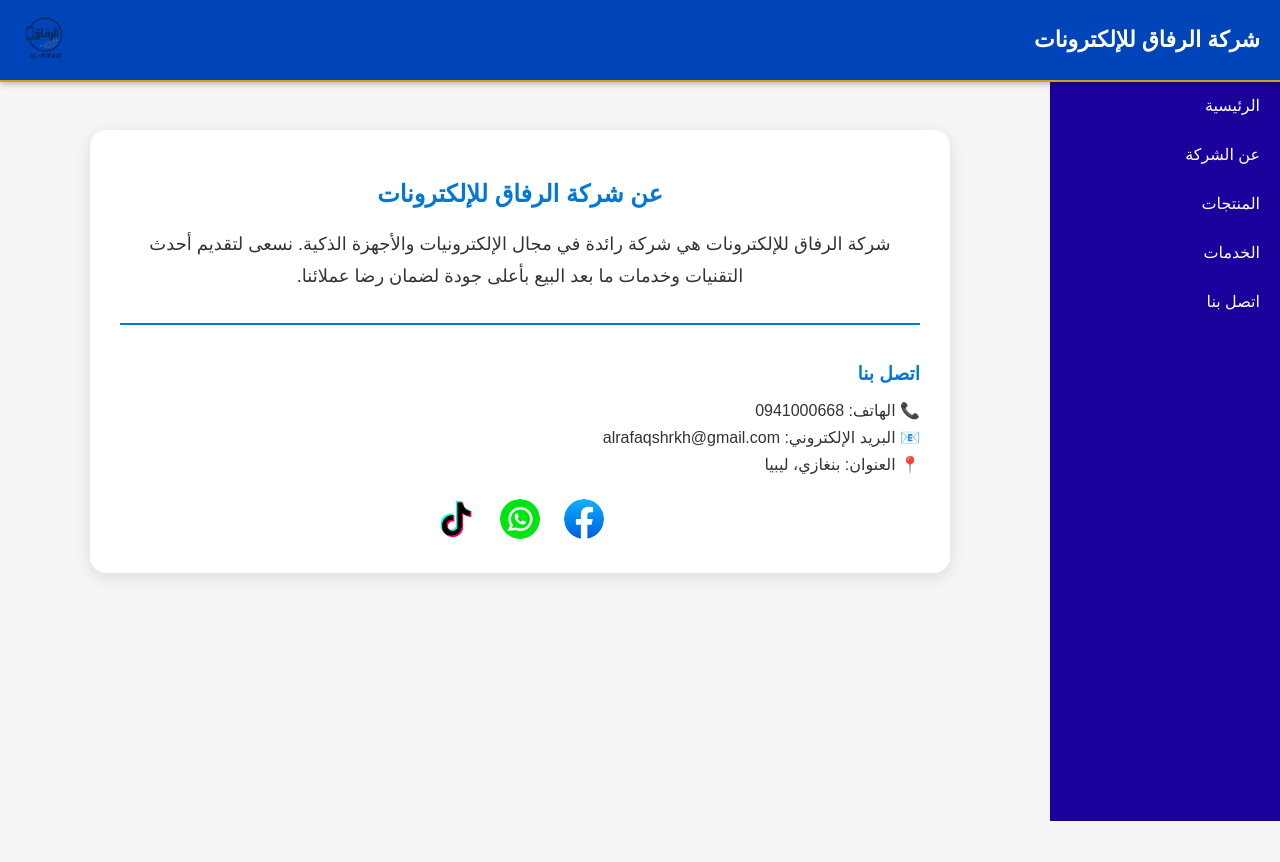
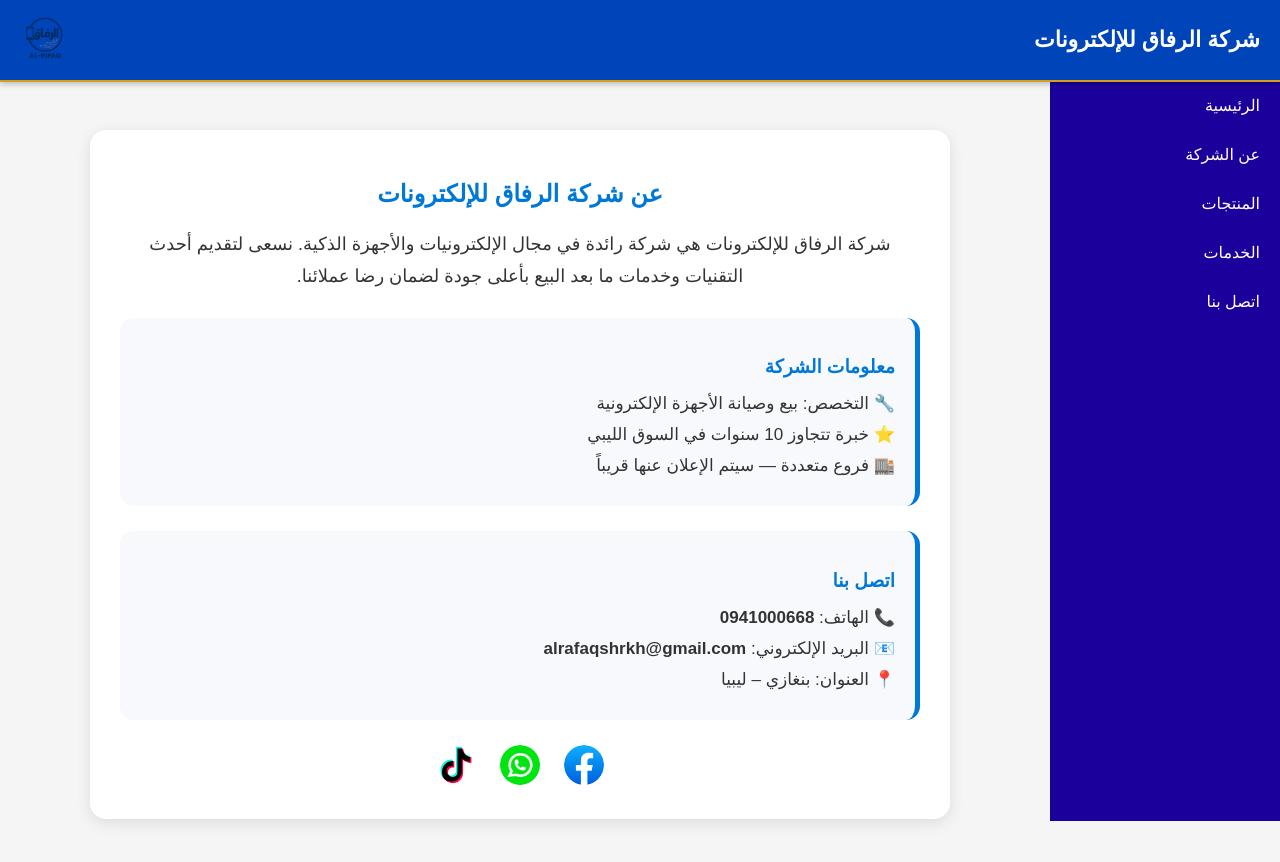
Before and after one commit to mateamohammed019-cloud/alrifaq, a plain HTML site: page pages/cotactus.html in a window 1280 px wide. Before the commit the page ends 800 px from the top, so only its background shows below. Drawn offline with Linux system fonts and the light colour scheme.

Commit message:
Enhance company profile with info and contact sections
Added company information and contact details sections.

```diff
--- a/pages/cotactus.html
+++ b/pages/cotactus.html
@@ -5,8 +5,7 @@
     <meta name="viewport" content="width=device-width, initial-scale=1.0">
     <title>عن الشركة</title>
     <link rel="stylesheet" href="../style.css">
-        <link rel="icon" type="image/png" href="/images/logo.png">
-
+    <link rel="icon" type="image/png" href="/images/logo.png">
 
     <style>
         .about-container {
@@ -31,32 +30,37 @@
             margin-bottom: 20px;
         }
 
-        .contact-info {
+        /* حاويات المعلومات */
+        .info-box, .contact-box {
+            background: #f7f9fc;
+            padding: 20px;
+            border-radius: 14px;
+            margin-top: 25px;
+            border-right: 5px solid #0078d7;
             text-align: right;
-            margin-top: 30px;
-            border-top: 2px solid #0078d7;
-            padding-top: 20px;
         }
 
-        .contact-info h3 {
+        .info-box h3, .contact-box h3 {
             color: #0078d7;
-            margin-bottom: 10px;
+            margin-bottom: 15px;
         }
 
-        .contact-info ul {
+        .info-box ul, .contact-box ul {
             list-style: none;
             padding: 0;
+            margin: 0;
         }
 
-        .contact-info li {
-            margin-bottom: 8px;
-            font-size: 16px;
+        .info-box li, .contact-box li {
+            font-size: 17px;
+            margin-bottom: 10px;
             color: #333;
         }
 
+        /* أيقونات التواصل */
         .social-icons {
             margin-top: 25px;
-
+            text-align: center;
         }
 
         .social-icons a {
@@ -66,7 +70,7 @@
         }
 
         .social-icons a:hover {
-            transform: scale(1.1);
+            transform: scale(1.15);
         }
 
         .social-icons img {
@@ -82,31 +86,48 @@
 
     <div class="content">
         <div class="about-container">
+
             <h2>عن شركة الرفاق للإلكترونات</h2>
             <p>
                 شركة الرفاق للإلكترونات هي شركة رائدة في مجال الإلكترونيات والأجهزة الذكية.
                 نسعى لتقديم أحدث التقنيات وخدمات ما بعد البيع بأعلى جودة لضمان رضا عملائنا.
             </p>
 
-            <div class="contact-info">
-                <h3>اتصل بنا</h3>
+            <!-- قسم معلومات الشركة -->
+            <div class="info-box">
+                <h3>معلومات الشركة</h3>
                 <ul>
-                    <li>📞 الهاتف:  0941000668</li>
-                    <li>📧 البريد الإلكتروني: alrafaqshrkh@gmail.com</li>
-                    <li>📍 العنوان: بنغازي، ليبيا</li>
+                    <li>🔧 التخصص: بيع وصيانة الأجهزة الإلكترونية</li>
+                    <li>⭐ خبرة تتجاوز 10 سنوات في السوق الليبي</li>
+                    <li>🏬 فروع متعددة — سيتم الإعلان عنها قريباً</li>
                 </ul>
             </div>
 
+            <!-- قسم اتصل بنا -->
+            <div class="contact-box">
+                <h3>اتصل بنا</h3>
+                <ul>
+                    <li>📞 الهاتف: <strong>0941000668</strong></li>
+                    <li>📧 البريد الإلكتروني: <strong>alrafaqshrkh@gmail.com</strong></li>
+                    <li>📍 العنوان: بنغازي – ليبيا</li>
+                </ul>
+            </div>
+
+            <!-- أيقونات التواصل الاجتماعي -->
             <div class="social-icons">
                 <a href="https://www.facebook.com/share/1BLNoTK9JK/" target="_blank">
                     <img src="../images/facebook.png" alt="Facebook">
                 </a>
+
                 <a href="https://wa.me/+218941000668" target="_blank">
-                    <img src="../images/whatsapp.webp" alt="Instagram">
+                    <img src="../images/whatsapp.webp" alt="Whatsapp">
                 </a>
+
                 <a href="https://www.tiktok.com/@ahmed.gx0?_r=1&_t=ZM-91CldtSDwls" target="_blank">
-                    <img src="../images/tiktok.png" alt="Facebook">
+                    <img src="../images/tiktok.png" alt="Tiktok">
+                </a>
             </div>
+
         </div>
     </div>
 
```
